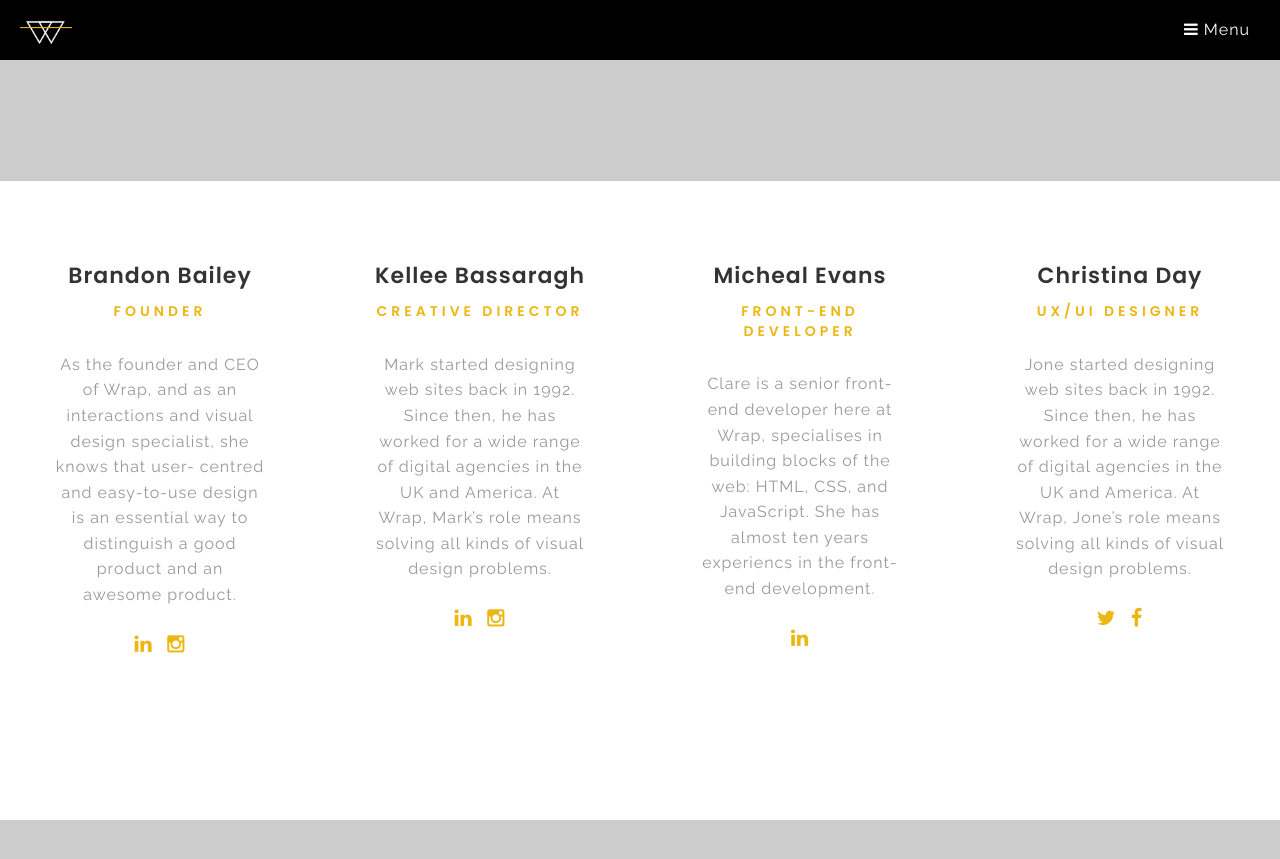
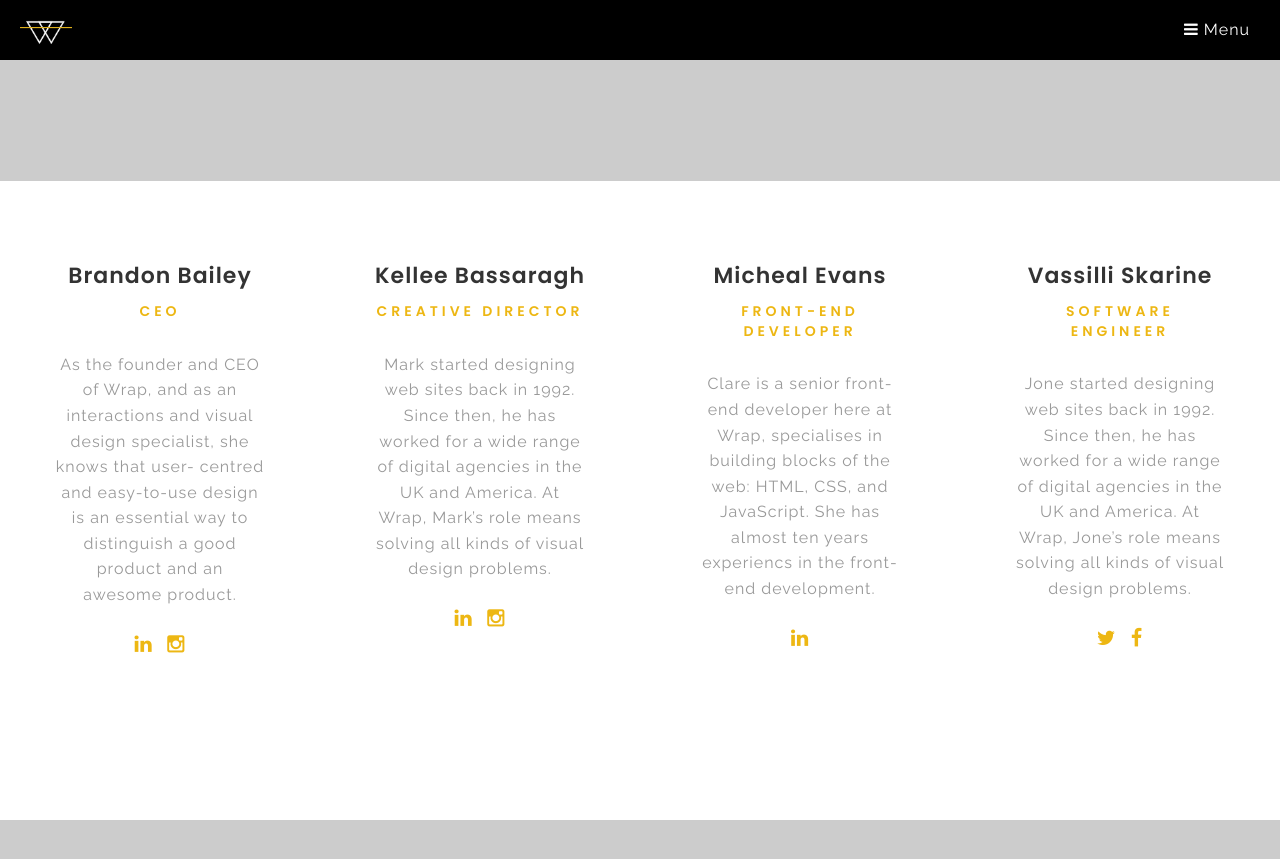
Before and after one commit to theTutorB/tutord-scholars-website, a Jekyll site: the page built from index.html, in a window 1280 px wide and 900 px high, scrolled down 5692 px. Shown: the top 859 px of the window. Built offline with Jekyll 4.4.1, drawn with Linux system fonts in a browser that asks for light colours.

Commit message:
wip, handoff to byond

```diff
--- a/index.html
+++ b/index.html
@@ -38,9 +38,9 @@ works:
     style: wide
   - path: _works/flowers.md
 members:
-  - avatar: /assets/images/@stock/member-7.png
+  - avatar: /assets/images/@stock/member-9.png
     name: Brandon Bailey
-    position: Founder
+    position: CEO
     socials:
       - link: https://www.linkedin.com/in/brandon-bailey-3732885b/
         icon: linkedin
@@ -67,8 +67,8 @@ members:
     desc:
       "Clare is a senior front-end developer here at Wrap, specialises in building blocks of the web: HTML, CSS, and JavaScript. She has almost ten years experiencs in the front-end development."
   - avatar: /assets/images/@stock/member-4-4.png
-    name: Christina Day
-    position: UX/UI Designer
+    name: Vassilli Skarine
+    position: Software Engineer
     socials:
       - link: http://twitter.com
         icon: twitter
@@ -279,9 +279,9 @@ courses:
   </div>
 </div>
 <div class="full no-padding team-bg">
-  <div class="div member-decs">
+  <div class="div member-decs grid-x grid-padding-x align-stretch">
     {% for member in page.members %}
-      <div class="large-3 columns">
+      <div class="small-3 large-3 columns cell">
         <div class='member-dec'>
           <div class='intro'>
             <h3>{{ member.name | escape }}</h3>
```
Also changed, not shown: assets/images/members/vassilli-skarine.jpg (added), 1 other file.
